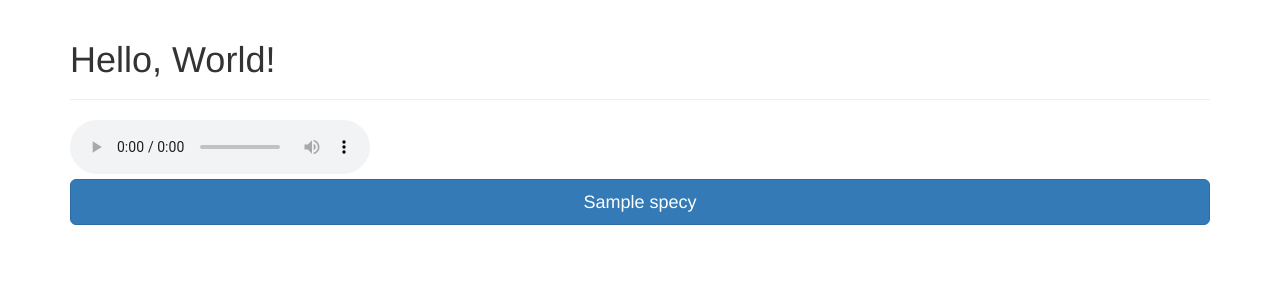
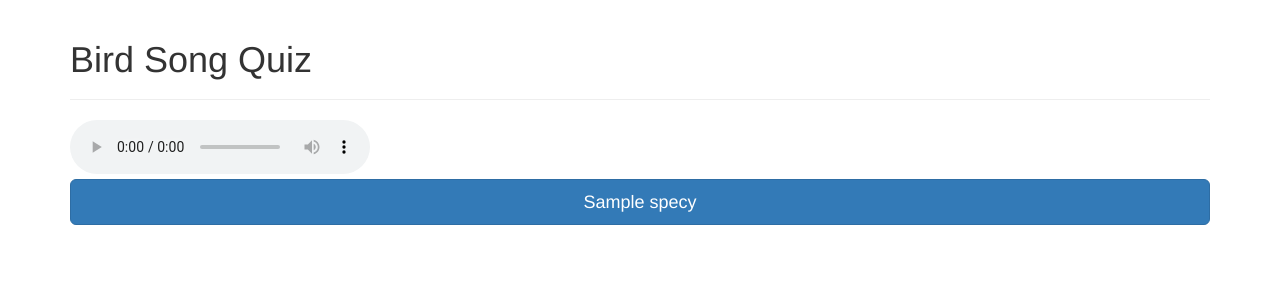
Before and after one commit to micknudsen/bird-sounds, a Flask app: template templates/index.html in a window 1280 px wide. Shown: the top 300 px of the page. Run offline with Flask 2, Linux system fonts and the light colour scheme; the template is opened without the code that fills it: most values are stand-ins (such as "Sample title", 1, 10 or a date in 2020); some libraries are stand-ins or nearby versions.

Commit message:
Changed page title and header

```diff
--- a/templates/index.html
+++ b/templates/index.html
@@ -1,11 +1,11 @@
 {% extends "bootstrap/base.html" %}
 
-{% block title %}Bird Song{% endblock %}
+{% block title %}Bird Song Quiz{% endblock %}
 
 {% block content %}
 <div class="container">
     <div class="page-header">
-        <h1>Hello, World!</h1>
+        <h1>Bird Song Quiz</h1>
     </div>
     <audio controls>
         <source src="{{ quiz.sound.path }}" type="audio/mpeg">
```
